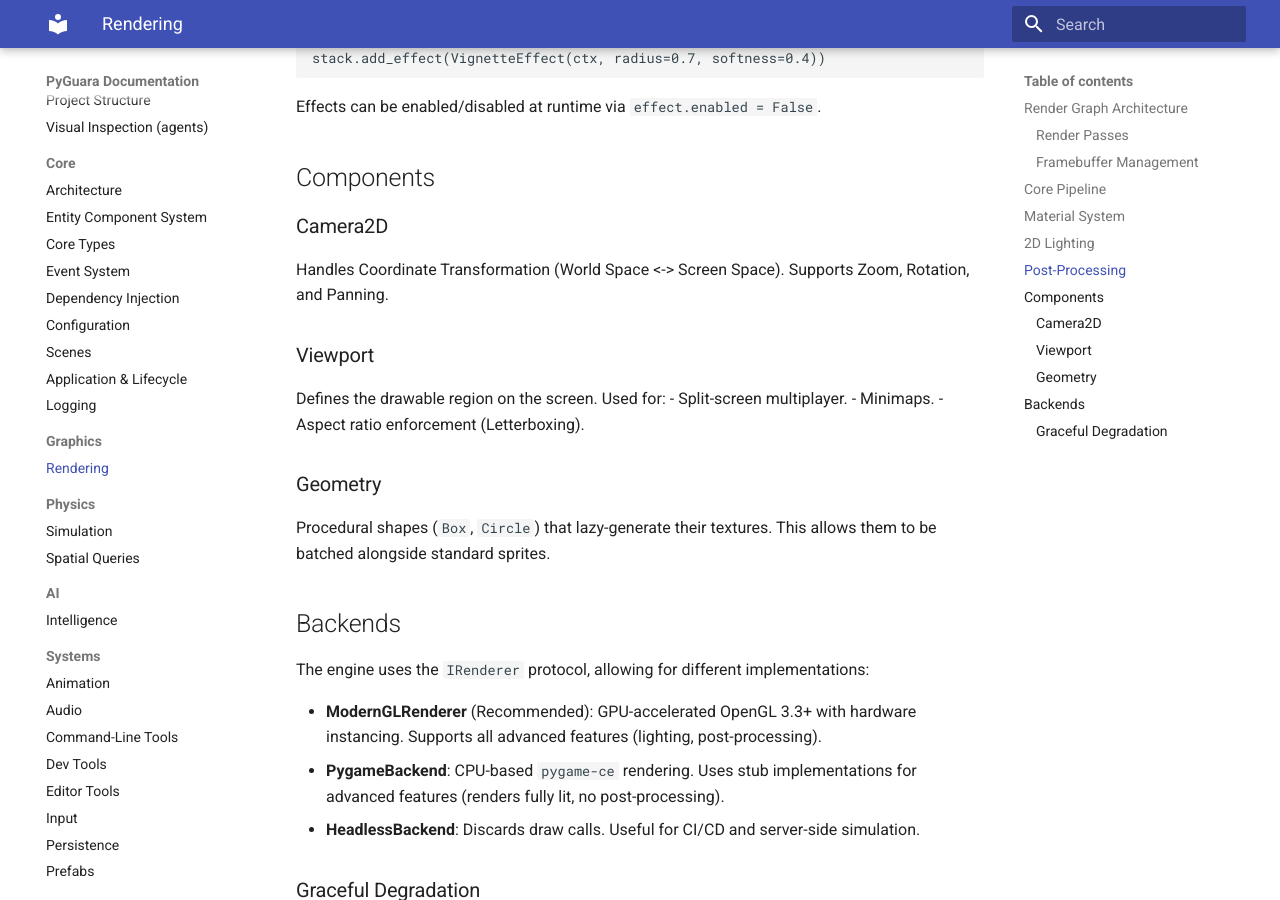
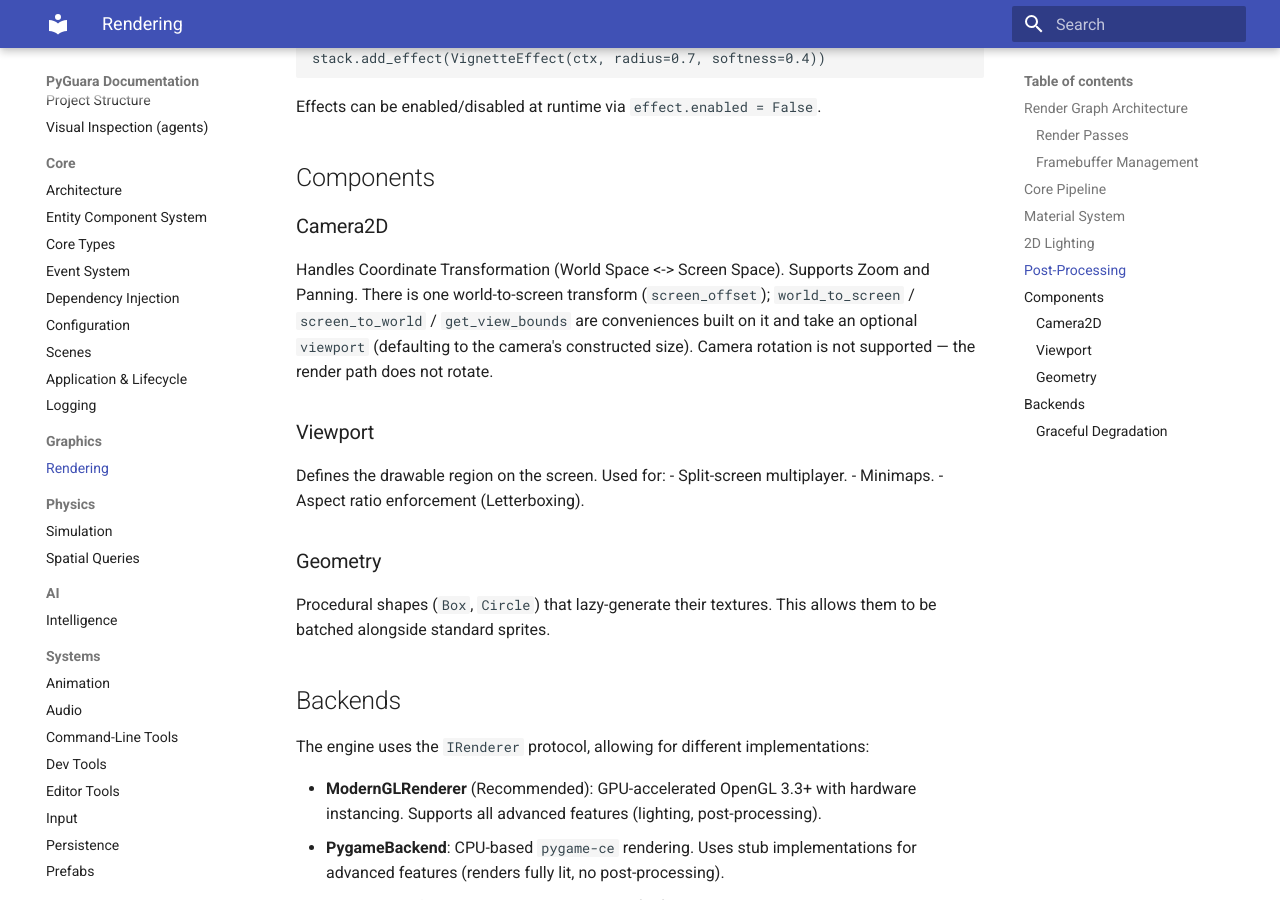
Before and after one commit to Wedeueis/pyguara, an MkDocs documentation site: the page built from docs/graphics/rendering.md, in a window 1280 px wide and 900 px high, scrolled down 2293 px. Built offline with MkDocs 1.6.1 and Material for MkDocs 9.7.7, drawn with Linux system fonts in a browser that asks for light colours.

Commit message:
docs(graphics): Camera2D no longer supports rotation; one transform
Follow-up to the #23 fix: the rendering guide still listed "Rotation" as a
Camera2D capability and did not mention that the world-to-screen conveniences
take a viewport.

Co-Authored-By: Claude Sonnet 5 <noreply@anthropic.com>
Claude-Session: https://claude.ai/code/session_01NrKShjnJeydtGXC6YFMJU5

```diff
--- a/docs/graphics/rendering.md
+++ b/docs/graphics/rendering.md
@@ -99,7 +99,12 @@ Effects can be enabled/disabled at runtime via `effect.enabled = False`.
 ## Components
 
 ### Camera2D
-Handles Coordinate Transformation (World Space <-> Screen Space). Supports Zoom, Rotation, and Panning.
+Handles Coordinate Transformation (World Space <-> Screen Space). Supports Zoom
+and Panning. There is one world-to-screen transform (`screen_offset`);
+`world_to_screen` / `screen_to_world` / `get_view_bounds` are conveniences
+built on it and take an optional `viewport` (defaulting to the camera's
+constructed size). Camera rotation is not supported — the render path does not
+rotate.
 
 ### Viewport
 Defines the drawable region on the screen. Used for:
```
